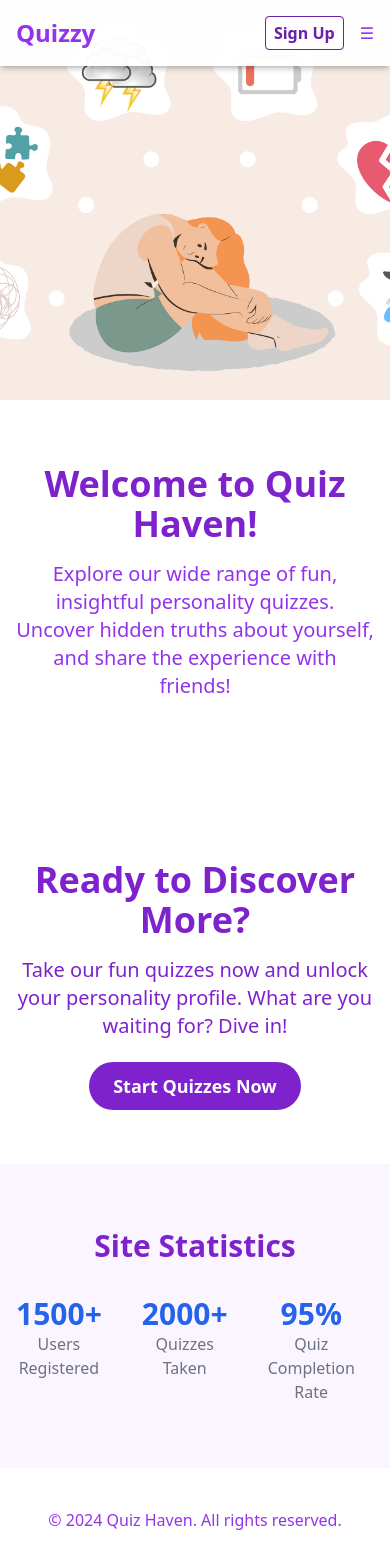
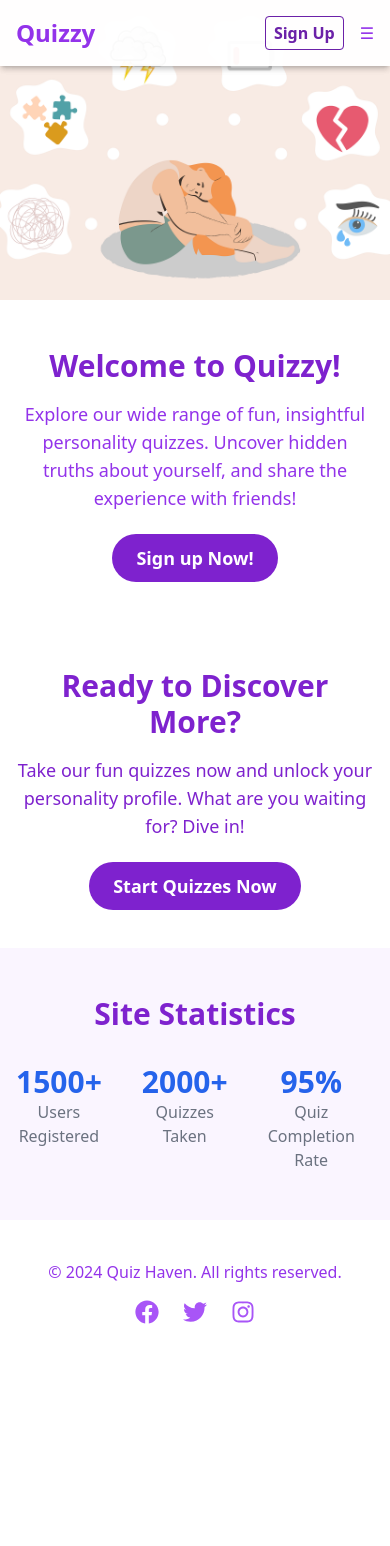
Before and after one commit to malak-elbanna/personality-quiz, a React (Vite) app in the folder front/: page / in a window 390 px wide. Shown: the top 1546 px of the page. After the commit the page ends 1364 px from the top, so only its background shows below. Built offline with nearby package versions, Linux system fonts and the light colour scheme.

Commit message:
added result page

```diff
--- a/front/src/App.jsx
+++ b/front/src/App.jsx
@@ -12,7 +12,11 @@
 import Footer from './components/Footer';
 import AboutUs from './pages/AboutUs';
 import FAQs from './pages/FAQs';
-
+import Blog from './pages/Blog';
+import PersonalityType from './pages/PersonalityType';
+import QuizHistory from './pages/QuizHistory';
+import Results from './pages/Results';
+import Signin from './pages/Signin';
 
 const App = () => {
   return (
@@ -24,6 +28,7 @@
 
 
         <Route path="/gallery" element={<Gallery />}/>
+        <Route path="/results" element={<Results />}/>
 
         {/* Quiz Collection */}
         <Route path="/collection" element={<QuizCollection />} />
@@ -37,9 +42,20 @@
 
         {/* Sign Up */}
         <Route path="/signup" element={<SignUp />} />
+         {/* Sign Up */}
+        <Route path="/signin" element={<Signin />} />
 
         {/* FAQs */}
         <Route path="/FAQs" element={<FAQs />} />
+
+        {/* Blog */}
+        <Route path="/blog" element={<Blog />} />
+
+        {/* Personality Type */}
+        <Route path="/personality-type" element={<PersonalityType />} />
+
+        <Route path="/quiz-history" element={<QuizHistory />} />
+
 
       </Routes>
       <Footer />
--- /dev/null
+++ b/front/src/components/AnswerModal.jsx
@@ -0,0 +1,46 @@
+import PropTypes from 'prop-types';
+import quiz1 from '../data/quiz1.json';
+import quiz2 from '../data/quiz2.json';
+import quiz3 from '../data/quiz3.json';
+
+const quizData = {
+  1: quiz1,
+  2: quiz2,
+  3: quiz3,
+};
+
+const AnswerModal = ({ quiz, onClose }) => {
+  const questions = quizData[quiz.id];
+
+  return (
+    <div className="fixed inset-0 bg-black bg-opacity-50 flex items-center justify-center">
+      <div className="bg-white rounded-lg p-6 w-11/12 md:w-2/3 lg:w-1/2">
+        <h2 className="text-2xl font-bold mb-4">{quiz.title} - Your Answers</h2>
+
+        <div className="overflow-y-auto max-h-96">
+          {questions.map((question, index) => (
+            <div key={index} className="mb-4">
+              <h3 className="font-semibold">{question.question}</h3>
+              <p className="text-gray-700">Your answer: {quiz.answers[question.number]}</p>
+            </div>
+          ))}
+        </div>
+
+        <button className="mt-4 px-4 py-2 bg-indigo-500 text-white rounded-lg shadow hover:bg-indigo-600" onClick={onClose}>
+          Close
+        </button>
+      </div>
+    </div>
+  );
+};
+
+AnswerModal.propTypes = {
+  quiz: PropTypes.shape({
+    id: PropTypes.number.isRequired,
+    title: PropTypes.string.isRequired,
+    answers: PropTypes.object.isRequired,
+  }).isRequired,
+  onClose: PropTypes.func.isRequired,
+};
+
+export default AnswerModal;
--- a/front/src/pages/Home.jsx
+++ b/front/src/pages/Home.jsx
@@ -3,6 +3,7 @@
 import Statistics from '../components/Statistics';
 import { Link } from "react-router-dom";
 import SignUp from './SignUp';
+
 const Home = () => {
   return (
     <div className="flex flex-col min-h-screen bg-purple-100 text-gray-800 font-sans">
@@ -10,26 +11,31 @@
       <Navbar />
 
       {/* Hero Section with Carousel */}
-      <section className="relative w-full h-[400px] sm:h-[500px] lg:h-[600px]">
+      <section className="relative w-full h-[300px] sm:h-[400px] md:h-[500px] lg:h-[600px]">
         <HeroCarousel />
       </section>
 
       {/* Welcome Section */}
-      <section className="bg-white py-16">
+      <section className="bg-white py-12 sm:py-16">
         <div className="container mx-auto px-4 text-center">
-          <h2 className="text-4xl font-semibold text-purple-700 mb-4">Welcome to Quiz Haven!</h2>
-          <p className="text-xl text-purple-600 mb-8">
+          <h2 className="text-3xl sm:text-4xl font-semibold text-purple-700 mb-4">Welcome to Quizzy!</h2>
+          <p className="text-lg sm:text-xl text-purple-600 mb-8">
             Explore our wide range of fun, insightful personality quizzes. Uncover hidden truths about yourself, and share the experience with friends!
           </p>
-
+          <Link
+            to="/signup"
+            className="bg-purple-700 text-white py-3 px-6 rounded-full text-lg font-semibold hover:bg-purple-800 transition duration-300"
+          >
+            Sign up Now!
+          </Link>
         </div>
       </section>
 
       {/* Call to Action (CTA) Section */}
-      <section className="bg-white py-16 text-purple-700">
+      <section className="bg-white py-12 sm:py-16 text-purple-700">
         <div className="container mx-auto px-4 text-center">
-          <h2 className="text-4xl font-semibold mb-4">Ready to Discover More?</h2>
-          <p className="text-xl mb-8">
+          <h2 className="text-3xl sm:text-4xl font-semibold mb-4">Ready to Discover More?</h2>
+          <p className="text-lg sm:text-xl mb-8">
             Take our fun quizzes now and unlock your personality profile. What are you waiting for? Dive in!
           </p>
           <Link
@@ -42,14 +48,12 @@
       </section>
 
       {/* Statistics Section */}
-      <section className="bg-purple-50 py-16">
+      <section className="bg-purple-50 py-12 sm:py-16">
         <div className="container mx-auto px-4">
-          <h2 className="text-3xl font-bold text-center mb-8 text-purple-700">Site Statistics</h2>
+          <h2 className="text-3xl sm:text-4xl font-bold text-center mb-8 text-purple-700">Site Statistics</h2>
           <Statistics />
         </div>
       </section>
-
-
     </div>
   );
 };
```
Also changed, not shown: 1 other file (tests, documents, lock files or other folders). Lines whose indentation alone changed are shown as unchanged.
